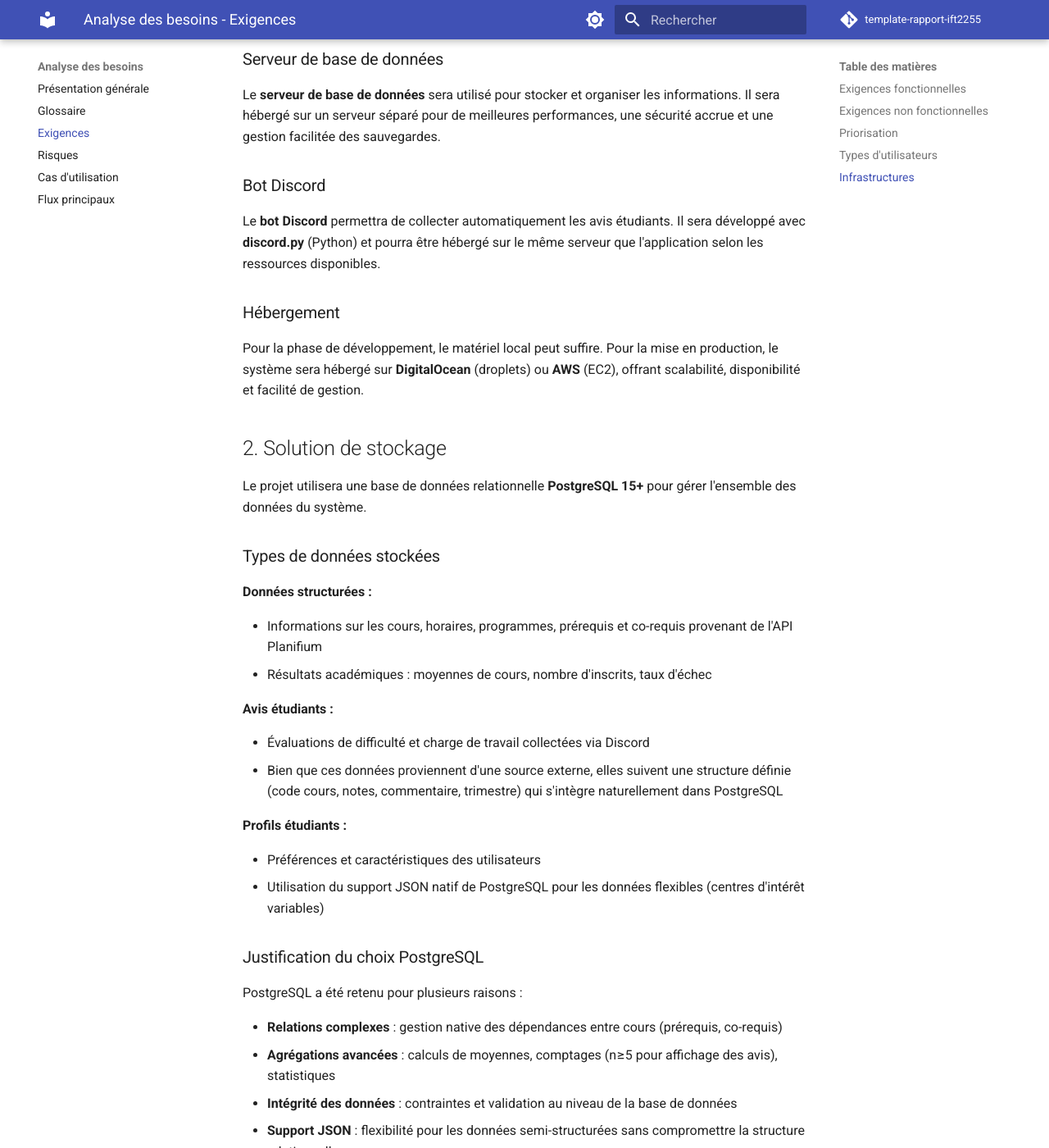
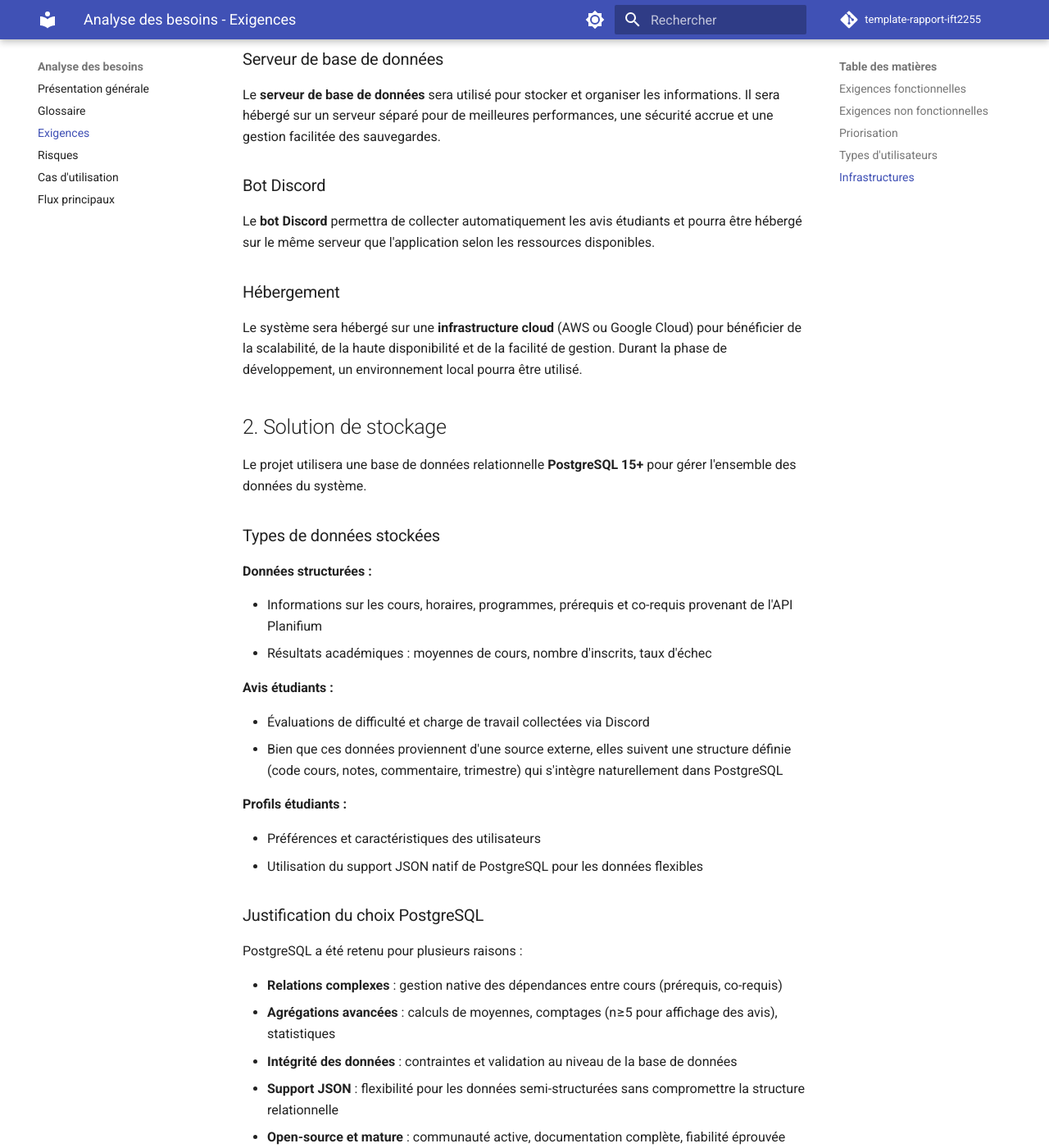
Before and after one commit to jujutheriault/IFT2255_Devoir1, an MkDocs documentation site: the page built from docs/besoins/exigences.md, in a window 1280 px wide and 1400 px high, scrolled down 2005 px. Shown: the whole window at 82% size. Built offline with MkDocs 1.6.1 and Material for MkDocs 9.7.7, drawn with Linux system fonts in a browser that asks for light colours; comment, search, counter and statistics services are not loaded.

Commit message:
Update exigences.md

```diff
--- a/docs/besoins/exigences.md
+++ b/docs/besoins/exigences.md
@@ -70,12 +70,11 @@ Le **serveur de base de données** sera utilisé pour stocker et organiser les i
 
 ### Bot Discord
 
-Le **bot Discord** permettra de collecter automatiquement les avis étudiants. Il sera développé avec **discord.py** (Python) et pourra être hébergé sur le même serveur que l'application selon les ressources disponibles.
+Le **bot Discord** permettra de collecter automatiquement les avis étudiants et pourra être hébergé sur le même serveur que l'application selon les ressources disponibles.
 
 ### Hébergement
 
-Pour la phase de développement, le matériel local peut suffire. Pour la mise en production, le système sera hébergé sur **DigitalOcean** (droplets) ou **AWS** (EC2), offrant scalabilité, disponibilité et facilité de gestion.
-
+Le système sera hébergé sur une **infrastructure cloud** (AWS ou Google Cloud) pour bénéficier de la scalabilité, de la haute disponibilité et de la facilité de gestion. Durant la phase de développement, un environnement local pourra être utilisé.
 
 
 ## 2. Solution de stockage
@@ -97,7 +96,7 @@ Le projet utilisera une base de données relationnelle **PostgreSQL 15+** pour g
 **Profils étudiants :**
 
 - Préférences et caractéristiques des utilisateurs
-- Utilisation du support JSON natif de PostgreSQL pour les données flexibles (centres d'intérêt variables)
+- Utilisation du support JSON natif de PostgreSQL pour les données flexibles
 
 ### Justification du choix PostgreSQL
 
```
